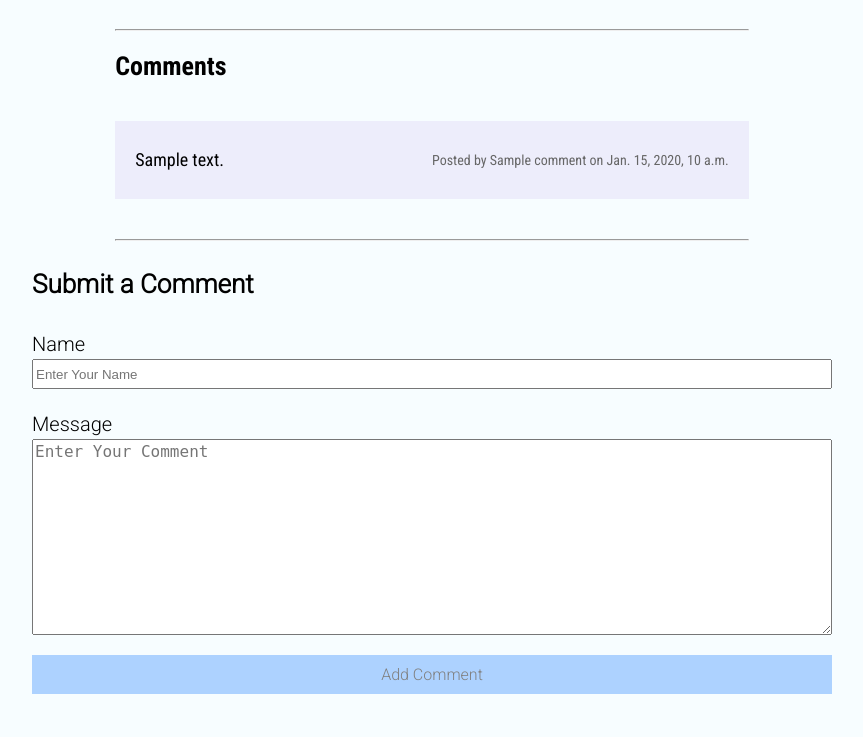
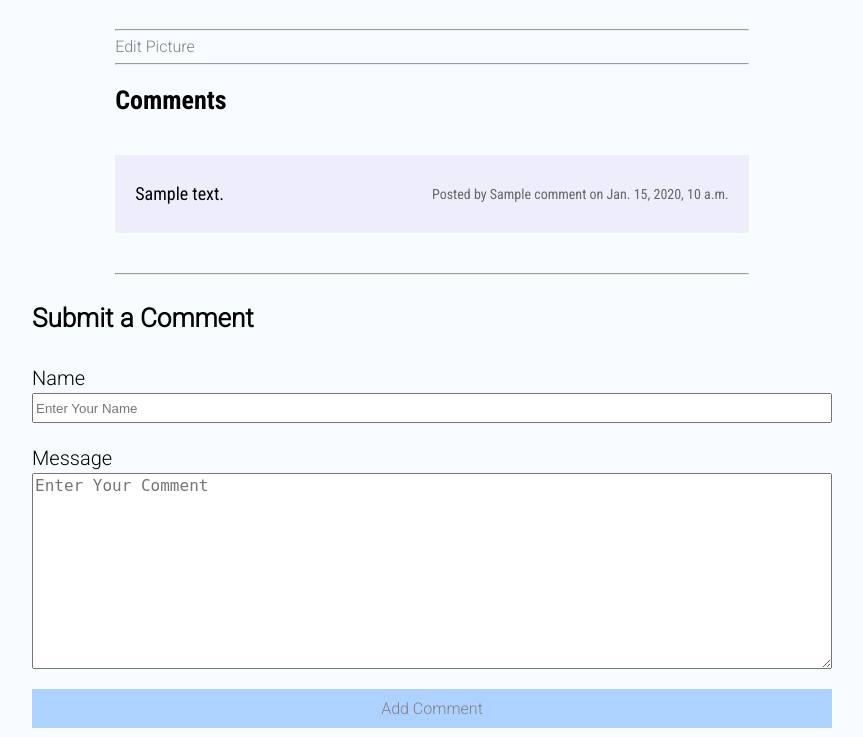
Before and after one commit to lindalou0419/django-photogur, a Django app: page /pictures/1/ in a window 1280 px wide. Shown: the part 745-1482 px from the top of the page, without its empty margins (208-1071 px from the left). Run offline with Django 3.2, Linux system fonts and the light colour scheme; a user stored in the database is signed in; tables that the repository leaves empty hold one stand-in row (values such as "Sample post"); some libraries are stand-ins or nearby versions.

Commit message:
added edit page and started working on role based authorization

```diff
--- a/photogur/models.py
+++ b/photogur/models.py
@@ -1,12 +1,14 @@
+from django.contrib.auth.models import User
 from django.db import models
 
 class Picture(models.Model):
   title = models.CharField(max_length=255)
   artist = models.CharField(max_length=255)
   url = models.CharField(max_length=255)
+  user = models.ForeignKey(User, on_delete=models.CASCADE, null=True, related_name='users')
 
   def __str__(self):
-    return self.title.title()
+    return f'{self.title.title()} uploaded by {self.user}'
 
 class Comment(models.Model):
   name = models.CharField(max_length=255)
--- a/photogur/templates/picture.html
+++ b/photogur/templates/picture.html
@@ -9,6 +9,13 @@
 
     <img src="{{picture.url}}" alt="{{picture.title}}" />
     <hr>
+
+    {% if user.is_authenticated %}
+      <nav class="picture-nav">
+        <a href="{% url 'picture_edit' picture_id=picture.id %}" class="btn">Edit Picture</a>
+      </nav>
+      <hr>
+    {% endif %}
 
     <div class="comment-section">
       <h2>Comments</h2>
--- a/photogur/templates/pictures.html
+++ b/photogur/templates/pictures.html
@@ -4,7 +4,7 @@
   <section class="content">
     <ul class="picture-card">
       {% for picture in pictures %}
-      <a href="{% url 'picture_details' pic_id=picture.id %}">
+      <a href="{% url 'picture_details' picture_id=picture.id %}">
         <li class="card-item">
           <img src="{{picture.url}}" alt="{{picture.title}}">
           <p class="pic-title">{{picture.title}} by {{picture.artist}}</p>
--- a/photogur/urls.py
+++ b/photogur/urls.py
@@ -6,9 +6,10 @@ urlpatterns = [
   path('admin/', admin.site.urls),
   path('', views.root, name="index"),
   path('pictures/', views.picture, name="pictures"),
-  path('pictures/<int:pic_id>/', views.picture_show, name='picture_details'),
+  path('pictures/<int:picture_id>/', views.picture_show, name='picture_details'),
   path('pictures/new/', views.picture_new, name='picture_new'),
   path('pictures/create/', views.picture_create, name='picture_create'),
+  path('pictures/<int:picture_id>/edit/', views.picture_edit, name='picture_edit'),
 
   path('search/', views.picture_search, name='picture_search'),
   path('comments/new/', views.comment_create, name='comment_create'),
--- a/photogur/views.py
+++ b/photogur/views.py
@@ -1,5 +1,5 @@
 from django.http import HttpResponse, HttpResponseRedirect
-from django.shortcuts import render, redirect
+from django.shortcuts import render, redirect, get_object_or_404
 from django.views.decorators.http import require_http_methods
 from django.urls import path, reverse
 
@@ -27,8 +27,8 @@ def picture(request):
 #------------------------------------------
 
 
-def picture_show(request, pic_id):
-  picture = Picture.objects.get(id=pic_id)
+def picture_show(request, picture_id):
+  picture = Picture.objects.get(id=picture_id)
   comments = picture.comments.order_by("-created_at")
   context = {
     'picture': picture,
@@ -107,6 +107,21 @@ def picture_new(request):
 
 
 @login_required
+def picture_edit(request, picture_id):
+  # picture = Picture.objects.get(id=picture_id)
+  picture = get_object_or_404(Picture, id=picture_id, user=request.user.id)
+  form = PictureForm(instance=picture)
+  context = {
+    'form': form,
+    'title': f'Edit {picture.title} Information',
+    'picture': picture
+  }
+  response = render(request, 'pictures/edit.html', context)
+  return HttpResponse(response)
+#------------------------------------------
+
+
+@login_required
 def picture_create(request):
   form = PictureForm(request.POST)
   if form.is_valid():
```
Also changed, not shown: photogur/templates/pictures/edit.html (added, +17 -0 lines), photogur/migrations/0003_picture_user.py (added).
